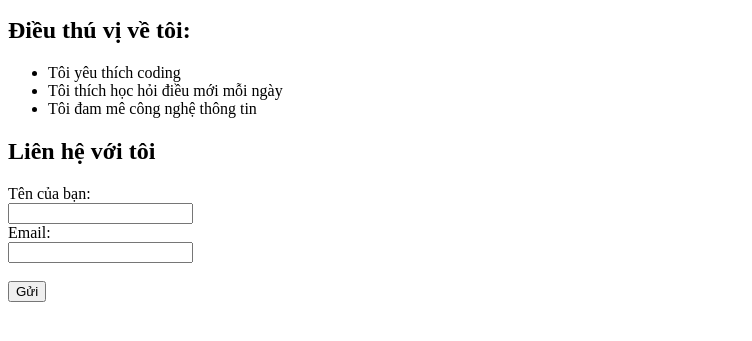
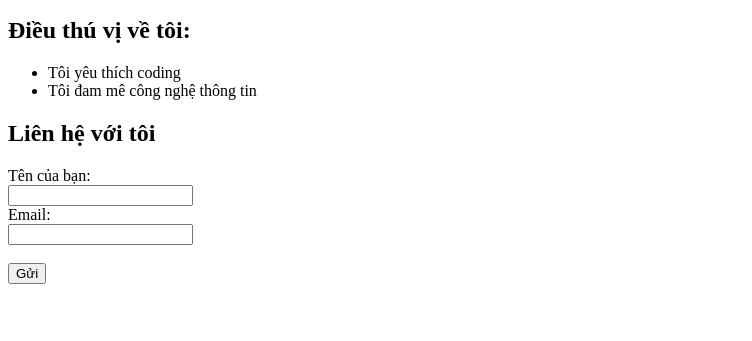
Before and after one commit to HuuThanggg/testKT, a plain HTML site: page index.html in a window 1280 px wide. Shown: the part 169-510 px from the top of the page, without its empty margins (0-752 px from the left). Drawn offline with Linux system fonts and the light colour scheme.

Commit message:
them code index

```diff
--- a/index.html
+++ b/index.html
@@ -18,7 +18,7 @@
     <h2>Điều thú vị về tôi:</h2>
     <ul>
         <li>Tôi yêu thích coding</li>
-        <li>Tôi thích học hỏi điều mới mỗi ngày</li>
+
         <li>Tôi đam mê công nghệ thông tin</li>
     </ul>
 
```
